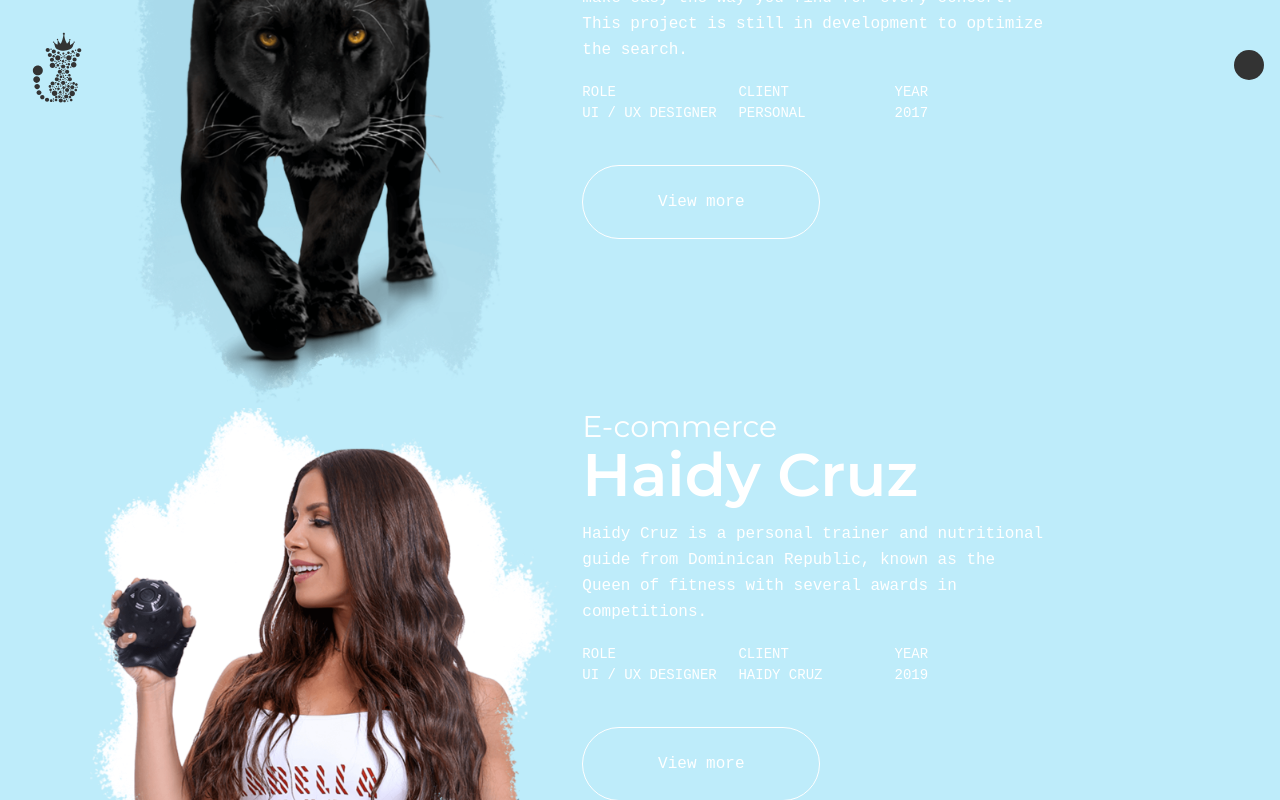
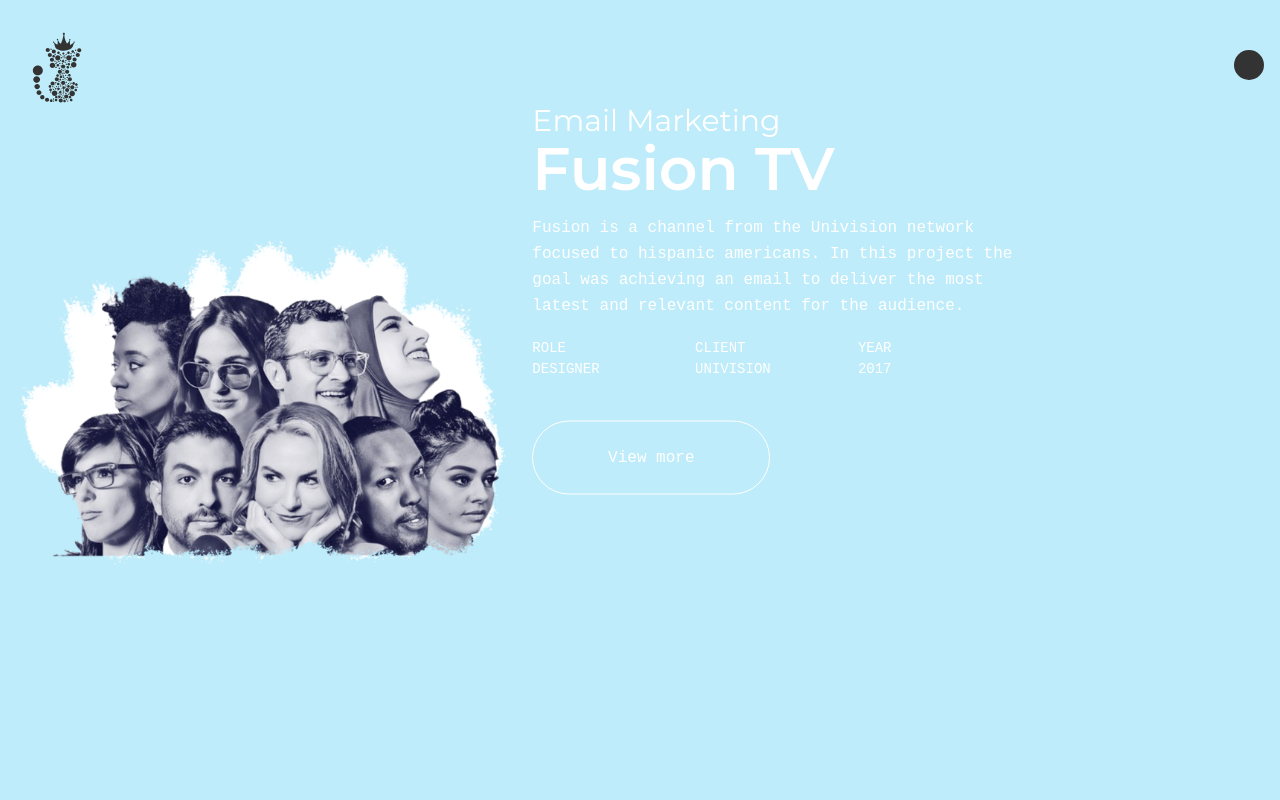
Before and after one commit to restcristian/andrysfriaslandingv2, a Next.js app: page /work in a window 1280 px wide. Shown: the top 800 px of the page. Built offline with nearby package versions, Linux system fonts and the light colour scheme.

Commit message:
chore: start with slide animation logic

```diff
--- a/src/app/work/ProjectSlide.tsx
+++ b/src/app/work/ProjectSlide.tsx
@@ -3,7 +3,12 @@
 import Link from "next/link";
 import { Project } from "./types";
 
-export const ProjectSlide: React.FC<{ project: Project }> = ({ project }) => {
+interface Props {
+  project: Project;
+  isActive: boolean;
+}
+
+export const ProjectSlide: React.FC<Props> = ({ project, isActive }) => {
   const {
     year,
     client,
@@ -15,7 +20,14 @@
     url,
   } = project;
   return (
-    <div className={styles.slide}>
+    <div
+      className={classnames([
+        styles.slide,
+        {
+          [styles.isActive]: isActive,
+        },
+      ])}
+    >
       <div className={classnames([styles.slideColumn, styles.columnPic])}>
         <img src={imageUrl} />
       </div>
--- a/src/app/work/page.tsx
+++ b/src/app/work/page.tsx
@@ -1,5 +1,6 @@
+"use client";
 import Page from "@/components/Page/Page";
-import React from "react";
+import React, { useState } from "react";
 import styles from "./work.module.scss";
 import peopleFusionImage from "@/assets/images/people_fusion_works@2x.cc16cbed.png";
 import pantherSuiteImage from "@/assets/images/panther@2x.8db94f47.png";
@@ -57,11 +58,16 @@
 ];
 
 export default function Work() {
+  const [activeSlideIndex, setActiveSlideIndex] = useState(0);
   return (
     <Page>
       <div className={styles.work}>
-        {projects.map((project) => (
-          <ProjectSlide project={project} key={project.title} />
+        {projects.map((project, index) => (
+          <ProjectSlide
+            project={project}
+            key={project.title}
+            isActive={index === activeSlideIndex}
+          />
         ))}
       </div>
     </Page>
--- a/src/app/work/work.module.scss
+++ b/src/app/work/work.module.scss
@@ -9,9 +9,25 @@
   justify-content: center;
   flex: 1;
   flex-direction: column;
-  position: relative;
+  position: absolute;
+  top:0;
+  left: 0;
+  width: 100%;
+  height: 100%;
   .slide {
     display: flex;
+    position: absolute;
+    top: 50%;
+    left: 50%;
+    width: 100%;
+    transform: translate(-50%, -50%);
+    opacity: 0;
+    visibility: hidden;
+
+    &.isActive {
+        opacity: 1;
+        visibility: visible;
+    }
   }
 
   .slideColumn {
```
